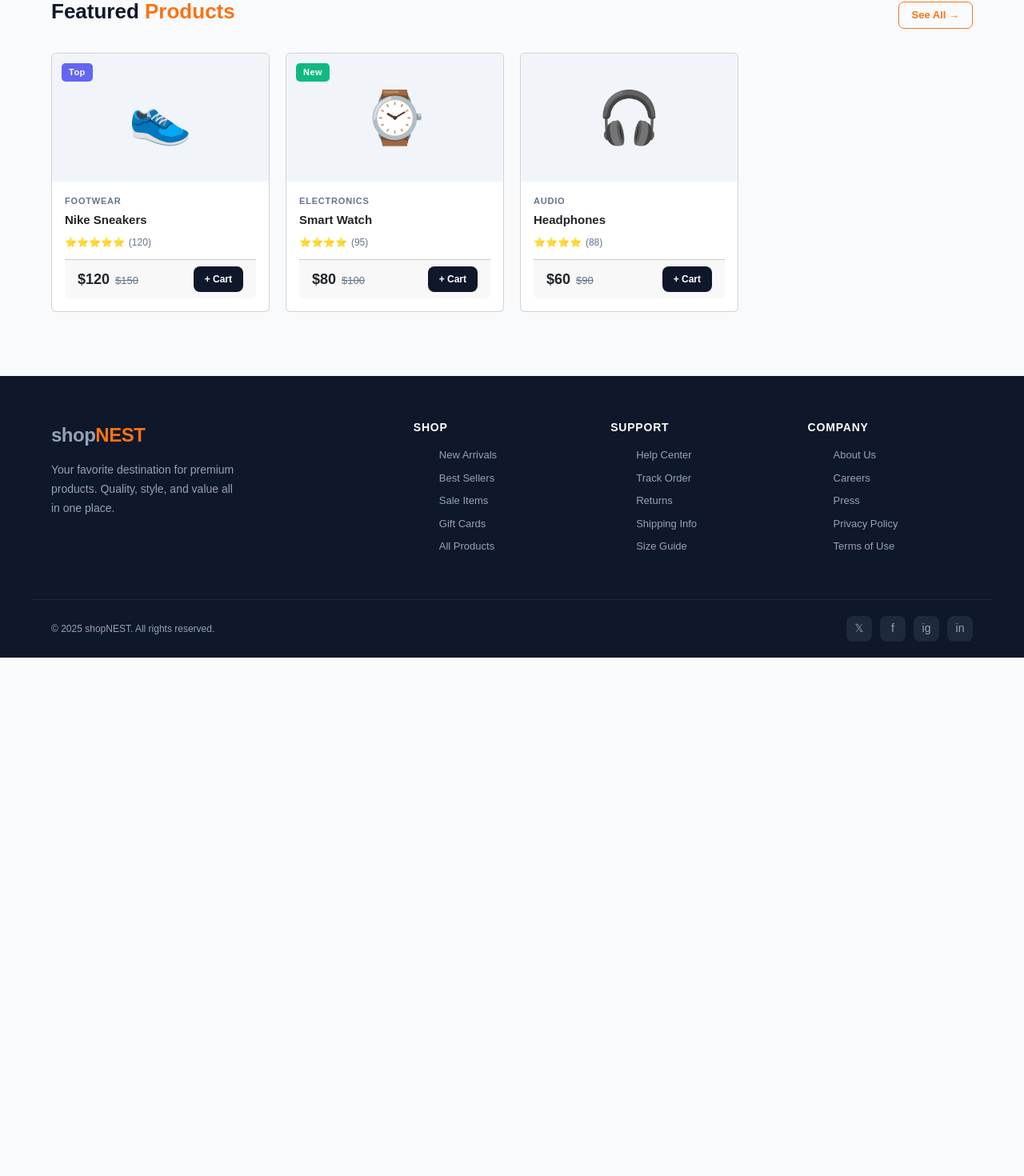
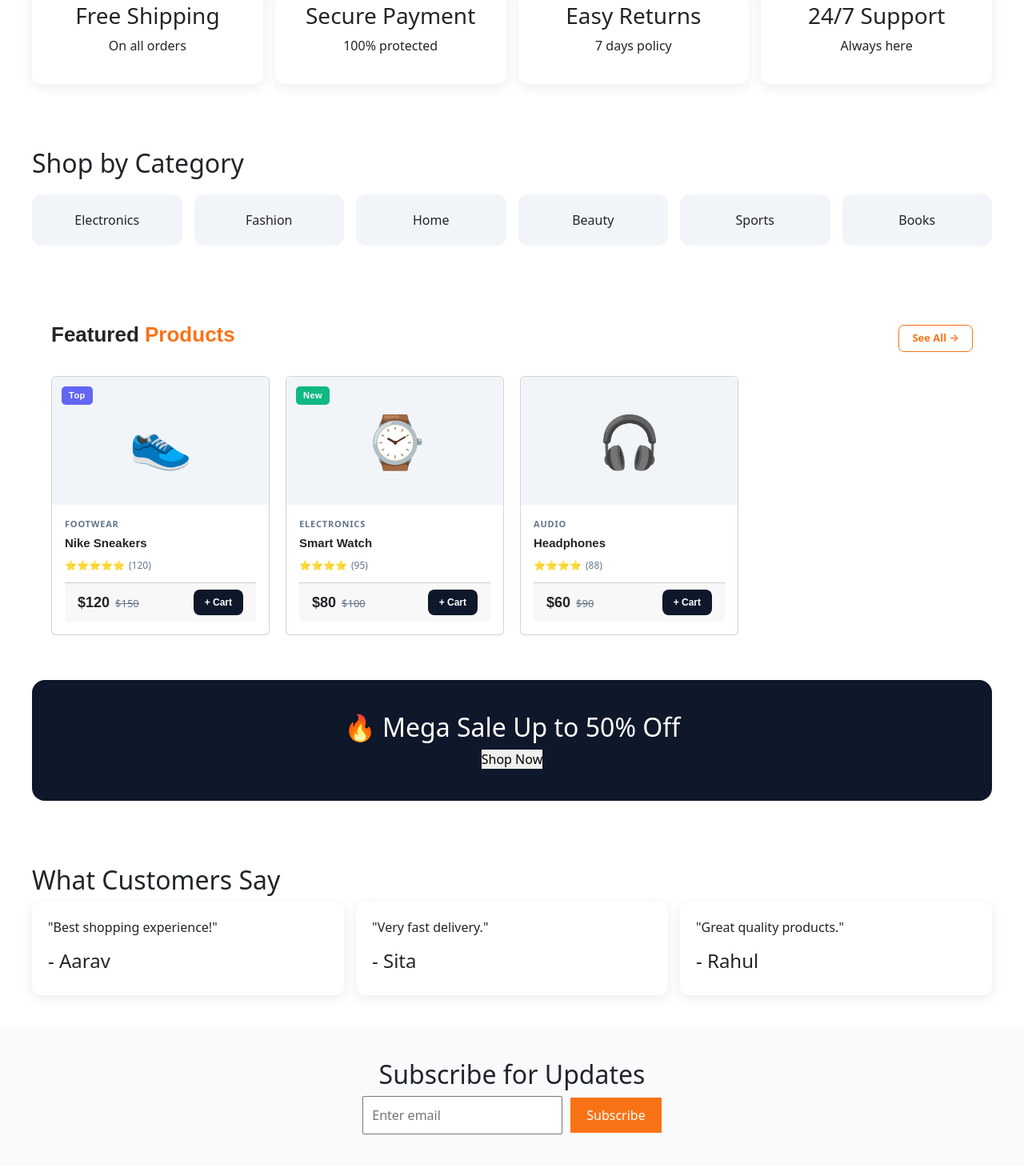
Before and after one commit to RishavLC/EcommerceSite, a React (Vite) app in the folder FrontendEcommerce/: page / in a window 1280 px wide. Shown: the part 530-2000 px from the top of the page at 80% size. Before the commit the page ends 1352 px from the top, so only its background shows below. Built offline with nearby package versions, Linux system fonts and the light colour scheme.

Commit message:
morerequired components added

```diff
--- /dev/null
+++ b/FrontendEcommerce/src/components/BackToTop.jsx
@@ -0,0 +1,39 @@
+import { useEffect, useState } from "react";
+
+export default function BackToTop() {
+  const [visible, setVisible] = useState(false);
+
+  useEffect(() => {
+    const toggle = () => {
+      setVisible(window.scrollY > 300);
+    };
+
+    window.addEventListener("scroll", toggle);
+    return () => window.removeEventListener("scroll", toggle);
+  }, []);
+
+  return (
+    visible && (
+      <button
+        onClick={() => window.scrollTo({ top: 0, behavior: "smooth" })}
+        style={styles.btn}
+      >
+        ↑ Top
+      </button>
+    )
+  );
+}
+
+const styles = {
+  btn: {
+    position: "fixed",
+    bottom: "20px",
+    right: "20px",
+    padding: "10px 15px",
+    borderRadius: "50%",
+    background: "#0f172a",
+    color: "#fff",
+    border: "none",
+    cursor: "pointer",
+  },
+};
--- /dev/null
+++ b/FrontendEcommerce/src/components/CategorySection.jsx
@@ -0,0 +1,41 @@
+export default function CategorySection() {
+  const categories = [
+    "Electronics",
+    "Fashion",
+    "Home",
+    "Beauty",
+    "Sports",
+    "Books",
+  ];
+
+  return (
+    <div style={styles.wrapper}>
+      <h2>Shop by Category</h2>
+      <div style={styles.grid}>
+        {categories.map((cat, i) => (
+          <div key={i} style={styles.card}>
+            {cat}
+          </div>
+        ))}
+      </div>
+    </div>
+  );
+}
+
+const styles = {
+  wrapper: { padding: "40px" },
+  grid: {
+    display: "grid",
+    gridTemplateColumns: "repeat(auto-fit, minmax(120px, 1fr))",
+    gap: "15px",
+    marginTop: "20px",
+  },
+  card: {
+    background: "#f1f5f9",
+    padding: "20px",
+    borderRadius: "12px",
+    textAlign: "center",
+    cursor: "pointer",
+    transition: "0.3s",
+  },
+};
--- /dev/null
+++ b/FrontendEcommerce/src/components/Newsletter.jsx
@@ -0,0 +1,29 @@
+export default function Newsletter() {
+  return (
+    <div style={styles.wrapper}>
+      <h2>Subscribe for Updates</h2>
+      <div>
+        <input placeholder="Enter email" style={styles.input} />
+        <button style={styles.button}>Subscribe</button>
+      </div>
+    </div>
+  );
+}
+
+const styles = {
+  wrapper: {
+    padding: "40px",
+    textAlign: "center",
+    background: "#f8fafc",
+  },
+  input: {
+    padding: "10px",
+    width: "250px",
+    marginRight: "10px",
+  },
+  button: {
+    padding: "10px 20px",
+    background: "#f97316",
+    color: "#fff",
+  },
+};
--- /dev/null
+++ b/FrontendEcommerce/src/components/PromoBanner.jsx
@@ -0,0 +1,19 @@
+export default function PromoBanner() {
+  return (
+    <div style={styles.banner}>
+      <h2>🔥 Mega Sale Up to 50% Off</h2>
+      <button>Shop Now</button>
+    </div>
+  );
+}
+
+const styles = {
+  banner: {
+    margin: "40px",
+    padding: "40px",
+    background: "#0f172a",
+    color: "#fff",
+    borderRadius: "16px",
+    textAlign: "center",
+  },
+};
--- /dev/null
+++ b/FrontendEcommerce/src/components/ServiceHighlights.jsx
@@ -0,0 +1,35 @@
+export default function ServiceHighlights() {
+  const items = [
+    { title: "Free Shipping", desc: "On all orders" },
+    { title: "Secure Payment", desc: "100% protected" },
+    { title: "Easy Returns", desc: "7 days policy" },
+    { title: "24/7 Support", desc: "Always here" },
+  ];
+
+  return (
+    <div style={styles.container}>
+      {items.map((item, i) => (
+        <div key={i} style={styles.card}>
+          <h3>{item.title}</h3>
+          <p>{item.desc}</p>
+        </div>
+      ))}
+    </div>
+  );
+}
+
+const styles = {
+  container: {
+    display: "grid",
+    gridTemplateColumns: "repeat(auto-fit, minmax(200px, 1fr))",
+    gap: "15px",
+    padding: "40px",
+  },
+  card: {
+    background: "#fff",
+    padding: "20px",
+    borderRadius: "12px",
+    boxShadow: "0 4px 15px rgba(0,0,0,0.08)",
+    textAlign: "center",
+  },
+};
--- /dev/null
+++ b/FrontendEcommerce/src/components/Testimonials.jsx
@@ -0,0 +1,36 @@
+export default function Testimonials() {
+  const data = [
+    { name: "Aarav", text: "Best shopping experience!" },
+    { name: "Sita", text: "Very fast delivery." },
+    { name: "Rahul", text: "Great quality products." },
+  ];
+
+  return (
+    <div style={styles.wrapper}>
+      <h2>What Customers Say</h2>
+      <div style={styles.grid}>
+        {data.map((t, i) => (
+          <div key={i} style={styles.card}>
+            <p>"{t.text}"</p>
+            <h4>- {t.name}</h4>
+          </div>
+        ))}
+      </div>
+    </div>
+  );
+}
+
+const styles = {
+  wrapper: { padding: "40px" },
+  grid: {
+    display: "flex",
+    gap: "15px",
+  },
+  card: {
+    flex: 1,
+    background: "#fff",
+    padding: "20px",
+    borderRadius: "12px",
+    boxShadow: "0 4px 15px rgba(0,0,0,0.08)",
+  },
+};
--- a/FrontendEcommerce/src/pages/Home.jsx
+++ b/FrontendEcommerce/src/pages/Home.jsx
@@ -7,51 +7,18 @@ import Modal from "../components/Modal";
 import CartDrawer from "../components/CartDrawer";
 import Footer from "../components/Footer";
 
-const STYLE = `
-  *,
-  *::before,
-  *::after {
-    box-sizing: border-box;
-    margin: 0;
-    padding: 0;
-  }
-
-  :root {
-    --bg: #f8fafc;
-    --surface: #ffffff;
-    --border: #e2e8f0;
-    --text: #0f172a;
-    --muted: #64748b;
-    --accent: #f97316;
-    --dark: #0f172a;
-    --radius: 14px;
-    --shadow: 0 4px 24px rgba(0,0,0,0.08);
-  }
-
-  body {
-    font-family: 'Manrope', sans-serif;
-    background: var(--bg);
-    color: var(--text);
-  }
-
-  button {
-    cursor: pointer;
-    border: none;
-    font-family: inherit;
-  }
-`;
+import ServiceHighlights from "../components/ServiceHighlights";
+import CategorySection from "../components/CategorySection";
+import PromoBanner from "../components/PromoBanner";
+import Testimonials from "../components/Testimonials";
+import Newsletter from "../components/Newsletter";
+import BackToTop from "../components/BackToTop";
 
 function Home() {
-  // Cart state
   const [cartItems, setCartItems] = useState([]);
-
-  // Drawer open/close
   const [cartOpen, setCartOpen] = useState(false);
-
-  // Product modal state
   const [modalProduct, setModalProduct] = useState(null);
 
-  // Add product to cart
   function addToCart(product) {
     setCartItems((prev) => {
       const exists = prev.find((item) => item.id === product.id);
@@ -68,7 +35,6 @@ function Home() {
     });
   }
 
-  // Increase / decrease quantity
   function changeQty(id, delta) {
     setCartItems((prev) =>
       prev
@@ -81,14 +47,12 @@ function Home() {
     );
   }
 
-  // Remove item
   function removeFromCart(id) {
     setCartItems((prev) =>
       prev.filter((item) => item.id !== id)
     );
   }
 
-  // Total cart count
   const cartCount = cartItems.reduce(
     (sum, item) => sum + item.qty,
     0
@@ -96,26 +60,31 @@ function Home() {
 
   return (
     <>
-      {/* Global Styles */}
-      <style>{STYLE}</style>
-
-      {/* Header */}
       <Header
         cartCount={cartCount}
         onCartOpen={() => setCartOpen(true)}
       />
 
-      {/* Hero Slider */}
       <Slider />
 
-      {/* Products Grid */}
+      <ServiceHighlights />
+
+      <CategorySection />
+
       <CardsGrid
         onView={setModalProduct}
         onAddToCart={addToCart}
         cartItems={cartItems}
       />
 
-      {/* Product Modal */}
+      <PromoBanner />
+
+      <Testimonials />
+
+      <Newsletter />
+
+      <Footer />
+
       {modalProduct && (
         <Modal
           product={modalProduct}
@@ -130,7 +99,6 @@ function Home() {
         />
       )}
 
-      {/* Cart Drawer */}
       {cartOpen && (
         <CartDrawer
           cartItems={cartItems}
@@ -140,8 +108,7 @@ function Home() {
         />
       )}
 
-      {/* Footer */}
-      <Footer />
+      <BackToTop />
     </>
   );
 }
```
